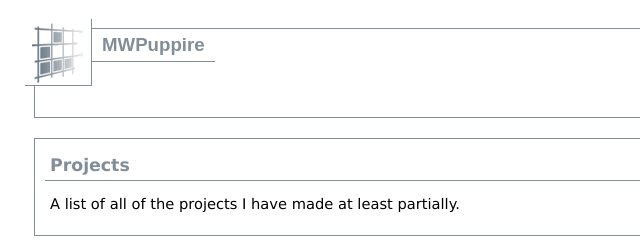
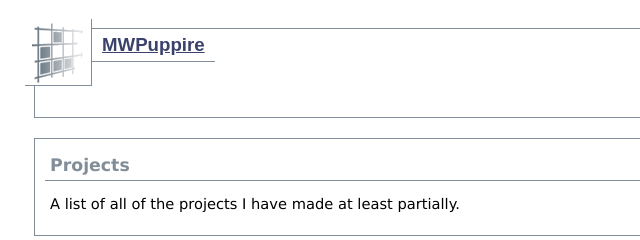
Before and after one commit to MWPuppire/mwpuppire.github.io, a plain HTML site: page index.html in a window 1280 px wide. Shown: the full height of the page, 211-851 px from the left. Drawn offline with Linux system fonts and the light colour scheme; no server answers.

Commit message:
Update index.html

```diff
--- a/index.html
+++ b/index.html
@@ -135,7 +135,7 @@
     <div class="wrapper">
       <h1>
         <img src="glider_gray.png" alt="" />
-        <span class="header">MWPuppire</span>
+        <span class="header"><a href="https://github.com/MWPuppire">MWPuppire</a></span>
       </h1>
     </div>
     <div class="pseudowrapper">
```
